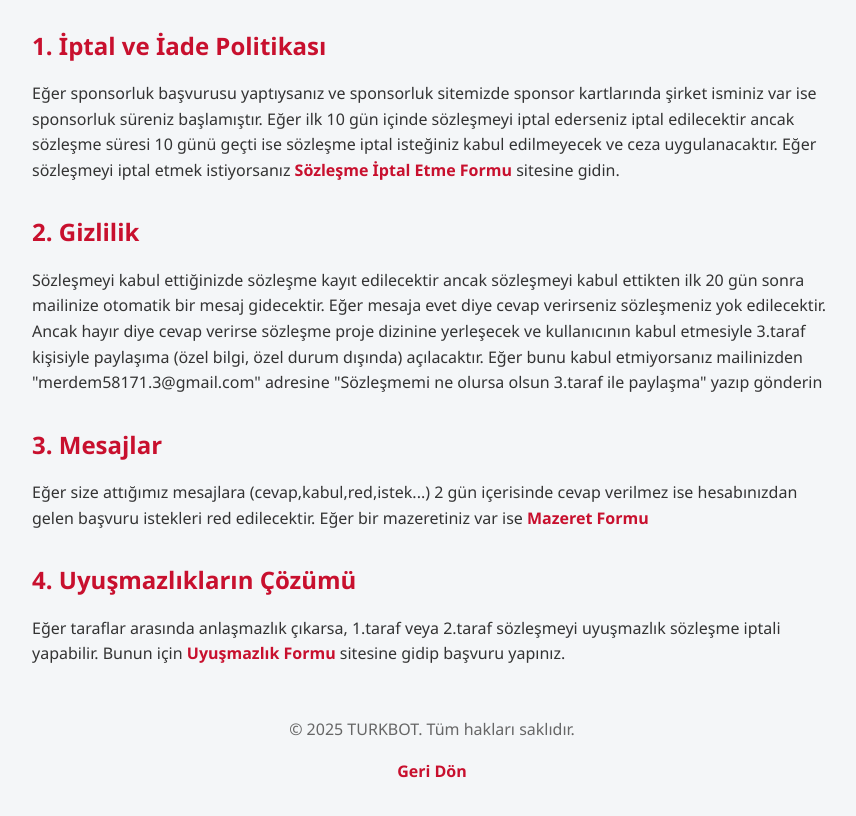
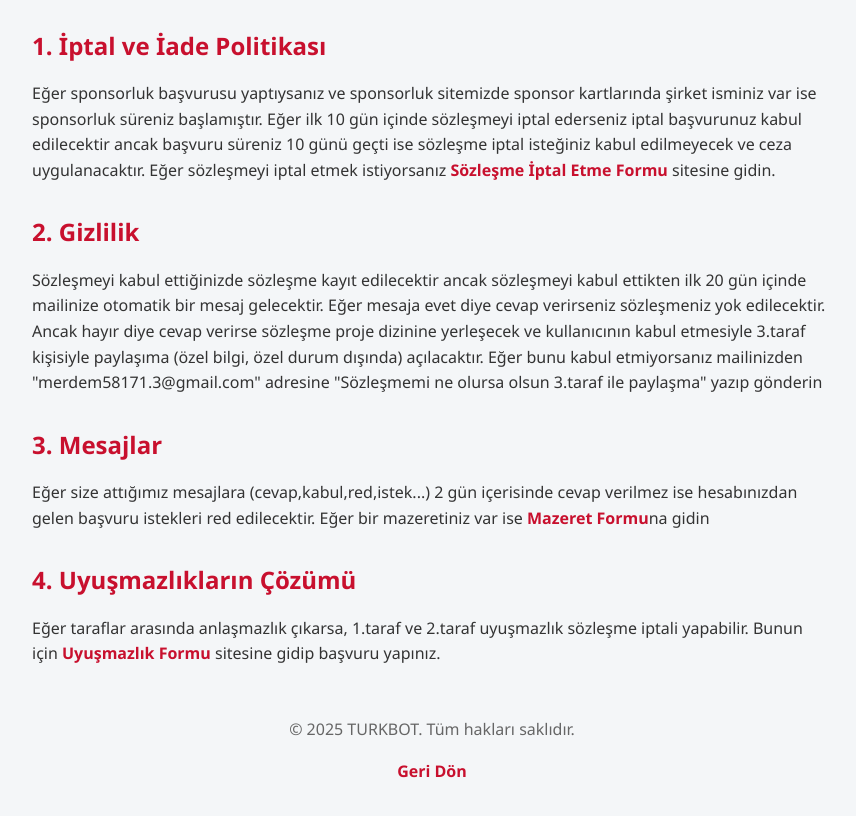
Before and after one commit to ERDEM-COULD/Sozlesme, a plain HTML site: page sozlesme-detaylar.html in a window 1280 px wide. Shown: the part 116-932 px from the top of the page, without its empty margins (208-1064 px from the left). Drawn offline with Linux system fonts and the light colour scheme.

Commit message:
Update sozlesme-detaylar.html

```diff
--- a/sozlesme-detaylar.html
+++ b/sozlesme-detaylar.html
@@ -67,16 +67,16 @@
   <h1>Sözleşme Detayları</h1>
 
   <h2>1. İptal ve İade Politikası</h2>
-  <p>Eğer sponsorluk başvurusu yaptıysanız ve sponsorluk sitemizde sponsor kartlarında şirket isminiz var ise sponsorluk süreniz başlamıştır. Eğer ilk 10 gün içinde sözleşmeyi iptal ederseniz iptal edilecektir ancak sözleşme süresi 10 günü geçti ise sözleşme iptal isteğiniz kabul edilmeyecek ve ceza uygulanacaktır. Eğer sözleşmeyi iptal etmek istiyorsanız <a href="https://erdem-could.github.io/Sozlesme-iptal" target="_blank">Sözleşme İptal Etme Formu</a> sitesine gidin.</p>
+  <p>Eğer sponsorluk başvurusu yaptıysanız ve sponsorluk sitemizde sponsor kartlarında şirket isminiz var ise sponsorluk süreniz başlamıştır. Eğer ilk 10 gün içinde sözleşmeyi iptal ederseniz iptal başvurunuz kabul edilecektir ancak başvuru süreniz 10 günü geçti ise sözleşme iptal isteğiniz kabul edilmeyecek ve ceza uygulanacaktır. Eğer sözleşmeyi iptal etmek istiyorsanız <a href="https://erdem-could.github.io/Sozlesme-iptal" target="_blank">Sözleşme İptal Etme Formu</a> sitesine gidin.</p>
 
   <h2>2. Gizlilik</h2>
-  <p>Sözleşmeyi kabul ettiğinizde sözleşme kayıt edilecektir ancak sözleşmeyi kabul ettikten ilk 20 gün sonra mailinize otomatik bir mesaj gidecektir. Eğer mesaja evet diye cevap verirseniz sözleşmeniz yok edilecektir. Ancak hayır diye cevap verirse sözleşme proje dizinine yerleşecek ve kullanıcının kabul etmesiyle 3.taraf kişisiyle paylaşıma (özel bilgi, özel durum dışında) açılacaktır. Eğer bunu kabul etmiyorsanız mailinizden "merdem58171.3@gmail.com" adresine "Sözleşmemi ne olursa olsun 3.taraf ile paylaşma" yazıp gönderin
+  <p>Sözleşmeyi kabul ettiğinizde sözleşme kayıt edilecektir ancak sözleşmeyi kabul ettikten ilk 20 gün içinde mailinize otomatik bir mesaj gelecektir. Eğer mesaja evet diye cevap verirseniz sözleşmeniz yok edilecektir. Ancak hayır diye cevap verirse sözleşme proje dizinine yerleşecek ve kullanıcının kabul etmesiyle 3.taraf kişisiyle paylaşıma (özel bilgi, özel durum dışında) açılacaktır. Eğer bunu kabul etmiyorsanız mailinizden "merdem58171.3@gmail.com" adresine "Sözleşmemi ne olursa olsun 3.taraf ile paylaşma" yazıp gönderin
 
   <h2>3. Mesajlar</h2>
-  <p>Eğer size attığımız mesajlara (cevap,kabul,red,istek...) 2 gün içerisinde cevap verilmez ise hesabınızdan gelen başvuru istekleri red edilecektir. Eğer bir mazeretiniz var ise <a href="https://erdem-could.github.io/Mazeret" target="_blank">Mazeret Formu</a> </p>
+  <p>Eğer size attığımız mesajlara (cevap,kabul,red,istek...) 2 gün içerisinde cevap verilmez ise hesabınızdan gelen başvuru istekleri red edilecektir. Eğer bir mazeretiniz var ise <a href="https://erdem-could.github.io/Mazeret" target="_blank">Mazeret Formu</a>na gidin</p>
 
   <h2>4. Uyuşmazlıkların Çözümü</h2>
-  <p>Eğer taraflar arasında anlaşmazlık çıkarsa, 1.taraf veya 2.taraf sözleşmeyi uyuşmazlık sözleşme iptali yapabilir. Bunun için <a href="https://erdem-could.github.io/uyusmazlik" target="_blank">Uyuşmazlık Formu</a> sitesine gidip başvuru yapınız.  </p>
+  <p>Eğer taraflar arasında anlaşmazlık çıkarsa, 1.taraf ve 2.taraf uyuşmazlık sözleşme iptali yapabilir. Bunun için <a href="https://erdem-could.github.io/uyusmazlik" target="_blank">Uyuşmazlık Formu</a> sitesine gidip başvuru yapınız.  </p>
   <footer>
     <p>© 2025 TURKBOT. Tüm hakları saklıdır.</p>
     <p><a href="index.html">Geri Dön</a></p>
```
